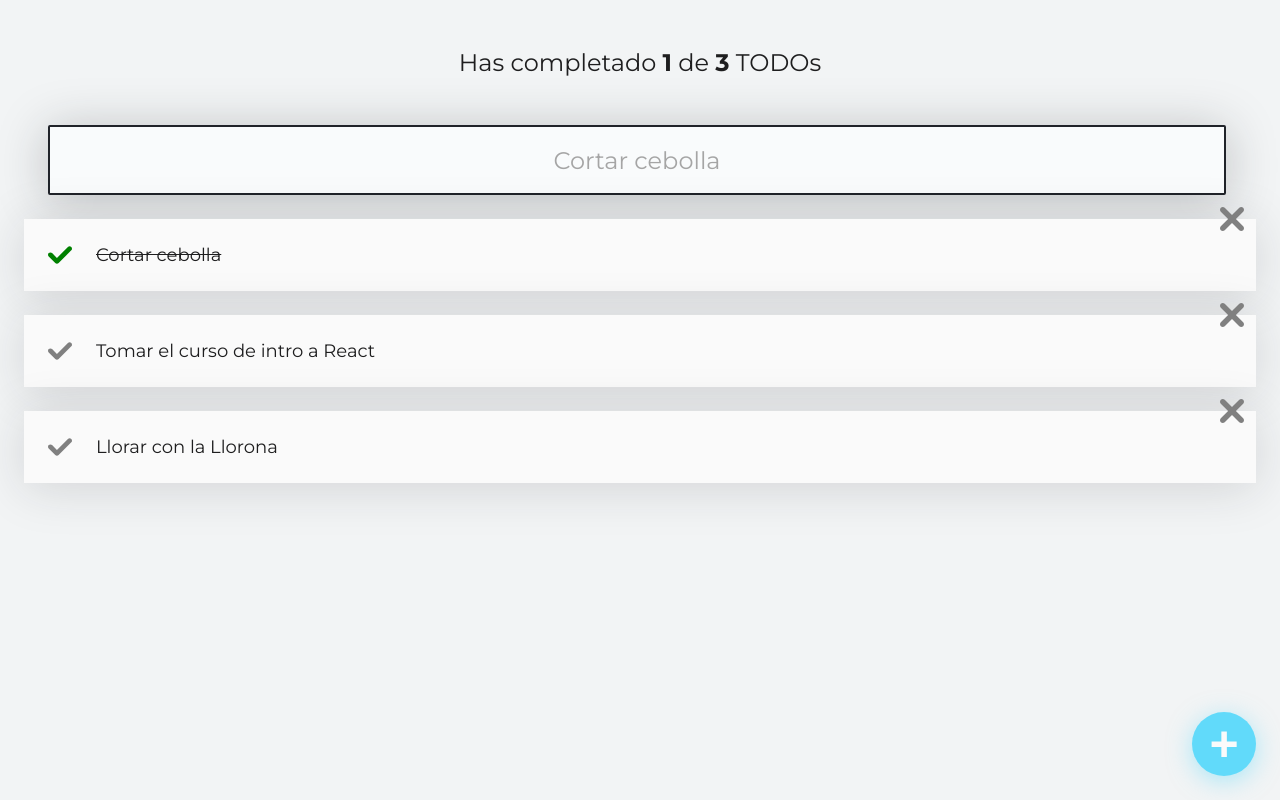
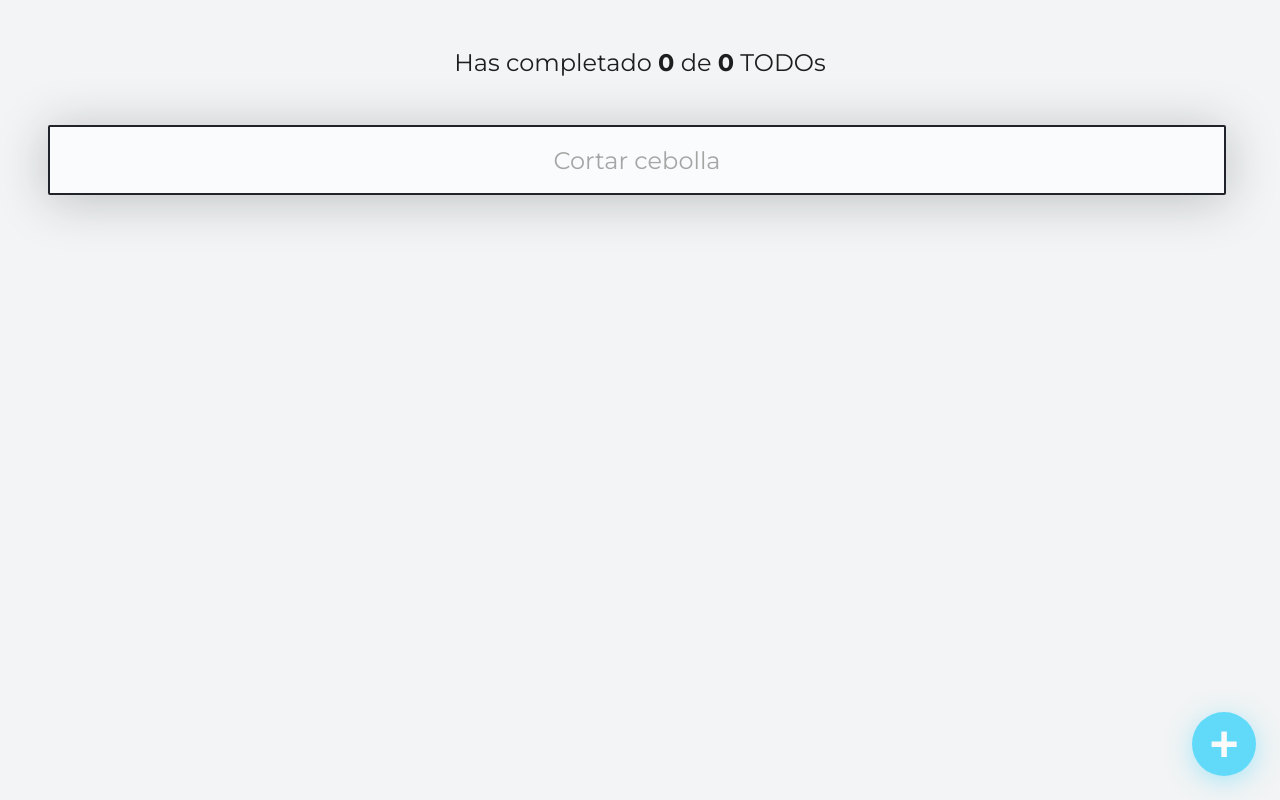
Before and after one commit to JoshuaFrontEnd/Platzi-Curso-React, a React (Create React App) app: page / in a window 1280 px wide. Built offline with nearby package versions, Linux system fonts and the light colour scheme.

Commit message:
Local Storage con React.js

```diff
--- a/src/App.js
+++ b/src/App.js
@@ -5,14 +5,28 @@
 import { TodoList } from './TodoList';
 import { TodoSearch } from './TodoSearch';
 
-const defaultTodos = [
-  { text: 'Cortar cebolla', completed: true },
-  { text: 'Tomar el curso de intro a React', completed: false },
-  { text: 'Llorar con la Llorona', completed: false },
-];
+// const defaultTodos = [
+//   { text: 'Cortar cebolla', completed: true },
+//   { text: 'Tomar el curso de intro a React', completed: false },
+//   { text: 'Llorar con la Llorona', completed: false },
+// ];
+
+// localStorage.setItem('TODOS_V1', JSON.stringify(defaultTodos));
+// localStorage.removeItem('TODOS_V1');
 
 function App() {
-  const [todos, setTodos] = useState(defaultTodos);
+  const localStorageTodos = localStorage.getItem('TODOS_V1');
+
+  let parsedTodos;
+
+  if (!localStorageTodos) {
+    localStorage.setItem('TODOS_V1', JSON.stringify([]));
+    parsedTodos = [];
+  } else {
+    parsedTodos = JSON.parse(localStorageTodos);
+  }
+
+  const [todos, setTodos] = useState(parsedTodos);
   const [searchValue, setSearchValue] = useState('');
 
   const completedTodos = todos.filter(todo => !!todo.completed).length;
@@ -25,18 +39,23 @@
     return todoText.includes(searchText);
   });
 
+  const saveTodos = newTodos => {
+    localStorage.setItem('TODOS_V1', JSON.stringify(newTodos));
+    setTodos(newTodos);
+  };
+
   const completedTodo = text => {
     const newTodos = [...todos];
     const todoIndex = newTodos.findIndex(todo => todo.text === text);
     newTodos[todoIndex].completed = true;
-    setTodos(newTodos);
+    saveTodos(newTodos);
   };
 
   const deleteTodo = text => {
     const newTodos = [...todos];
     const todoIndex = newTodos.findIndex(todo => todo.text === text);
     newTodos.splice(todoIndex, 1);
-    setTodos(newTodos);
+    saveTodos(newTodos);
   };
 
   return (
```
